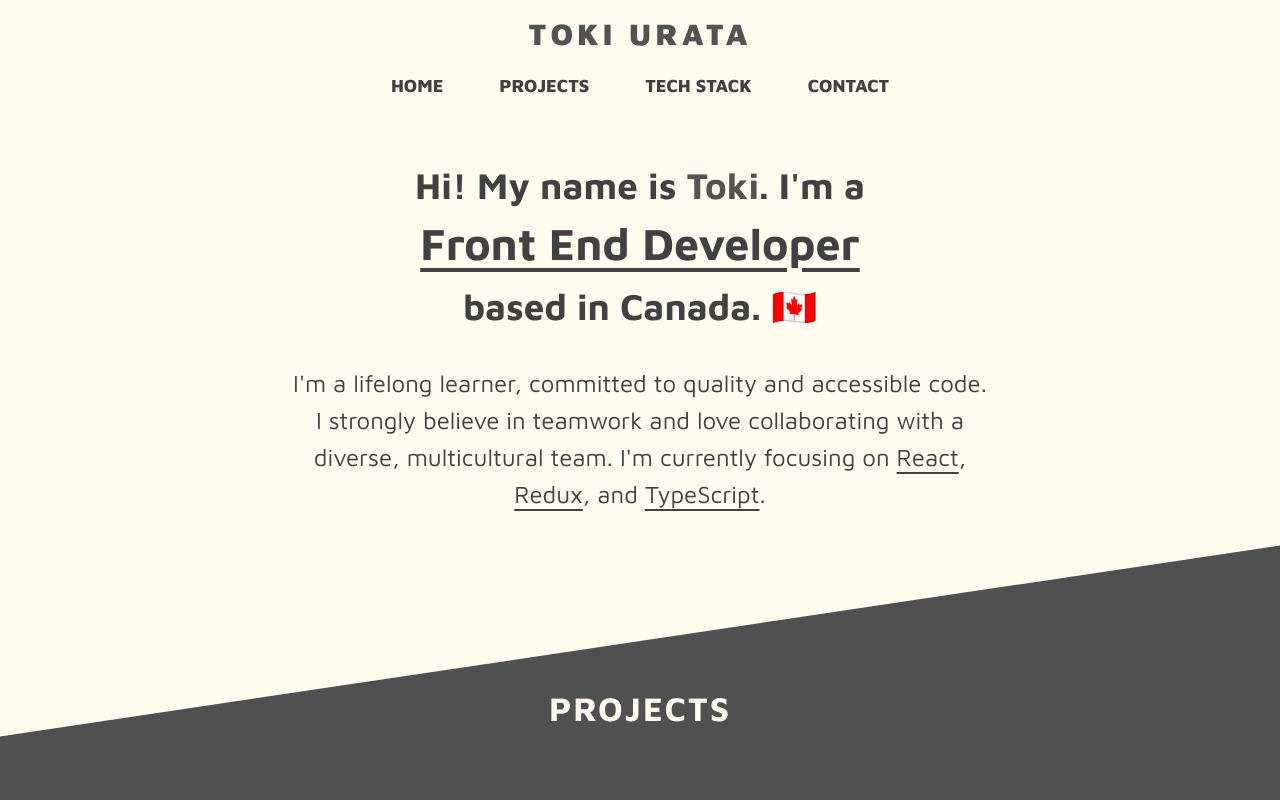
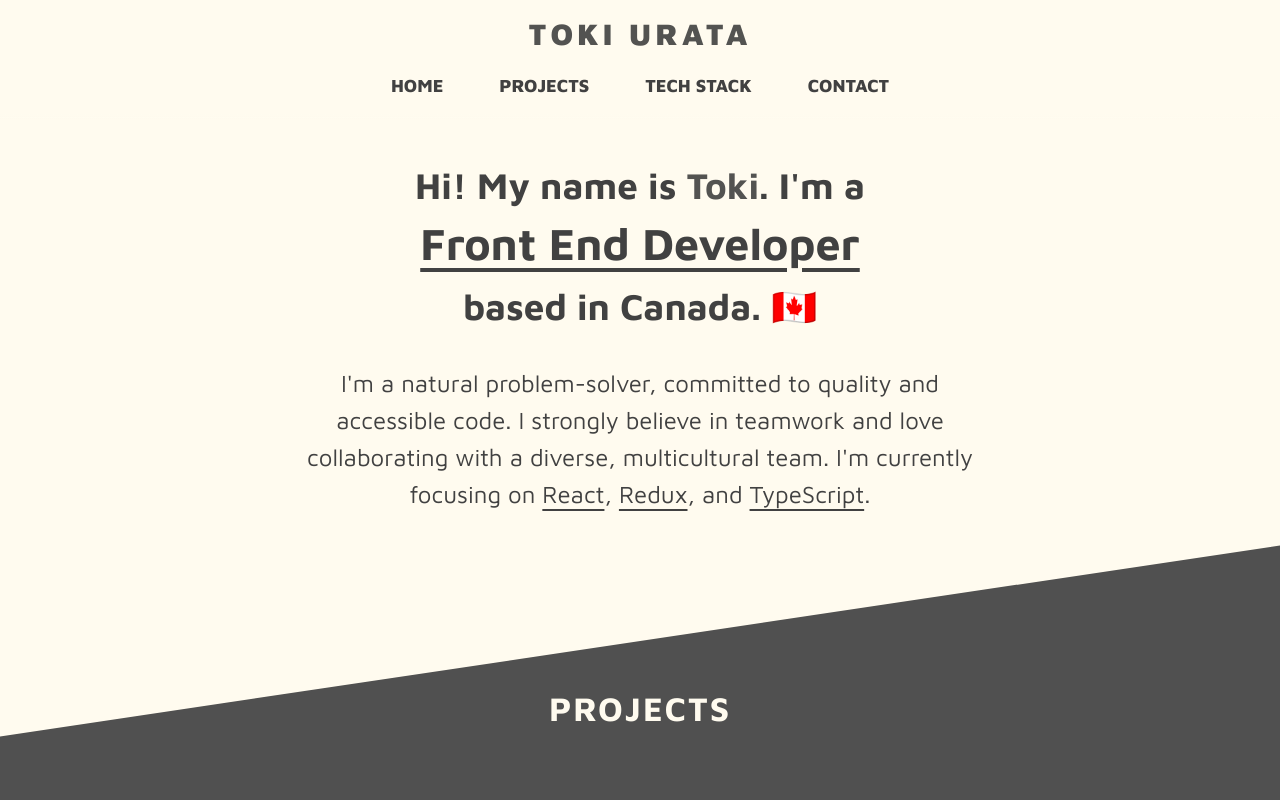
Before and after one commit to tokiurata/portfolio, a React (Create React App) app: page / in a window 1280 px wide. Shown: the top 800 px of the page. Built offline with nearby package versions, Linux system fonts and the light colour scheme.

Commit message:
Update hero

```diff
--- a/src/components/Hero/Hero.js
+++ b/src/components/Hero/Hero.js
@@ -14,7 +14,7 @@ function Hero() {
           based in Canada. 🇨🇦
         </h2>
         <p className="hero__body">
-          I'm a lifelong learner, committed to quality and accessible code. I strongly believe in teamwork and love collaborating with a diverse, multicultural team. I'm currently focusing on <span className="hero__body--span">React</span>, <span className="hero__body--span">Redux</span>, and <span className="hero__body--span">TypeScript</span>.
+          I'm a natural problem-solver, committed to quality and accessible code. I strongly believe in teamwork and love collaborating with a diverse, multicultural team. I'm currently focusing on <span className="hero__body--span">React</span>, <span className="hero__body--span">Redux</span>, and <span className="hero__body--span">TypeScript</span>.
         </p>
       </div>
     </div>
```
